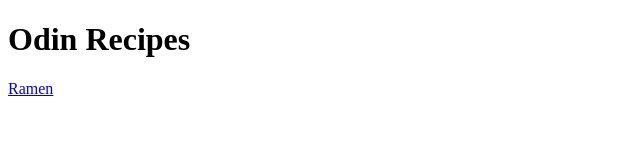
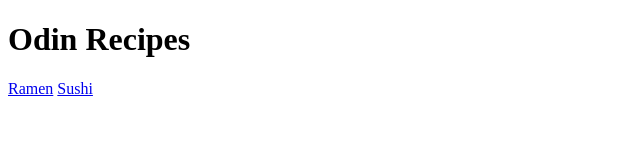
Before and after one commit to L-Howard/odin-recipes, a plain HTML site: page index.html in a window 1280 px wide. Shown: the full height of the page, 0-640 px from the left. Drawn offline with Linux system fonts and the light colour scheme.

Commit message:
Added link to sushi page from index There was no way to access the sushi page before

```diff
--- a/index.html
+++ b/index.html
@@ -8,5 +8,6 @@
 <body>
     <h1>Odin Recipes</h1>
     <a href="recipes/Ramen.html">Ramen</a>
+    <a href="recipes/Sushi.html">Sushi</a>
 </body>
 </html>
```
